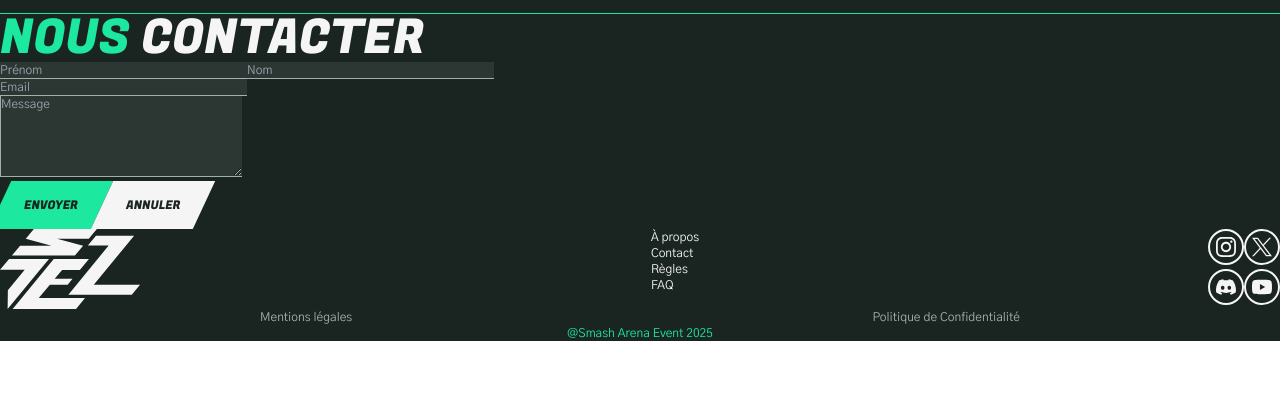
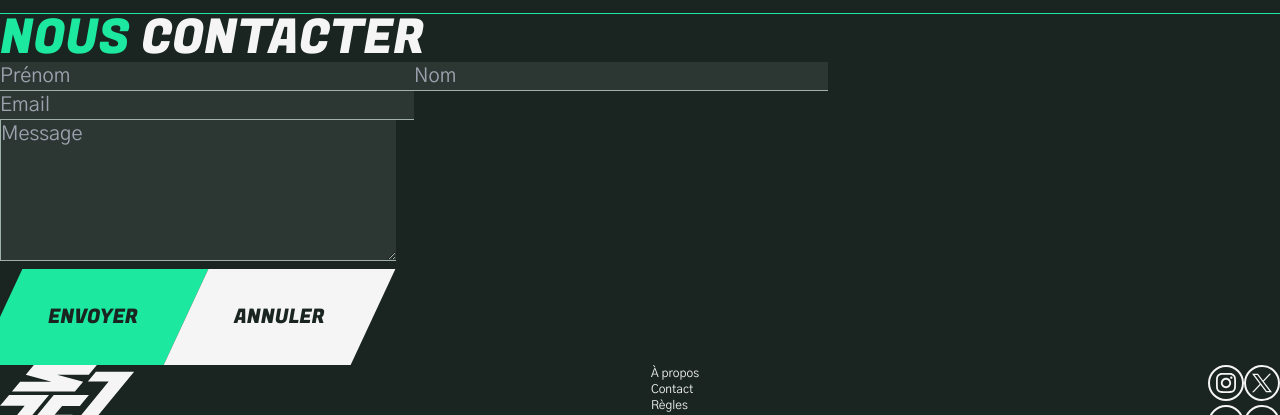
Before and after one commit to SmashArenaEvent/site_vitrine_SAE_2025, a Vue app: page / in a window 1280 px wide. Shown: the part 4170-4585 px from the top of the page. Before the commit the page ends 4511 px from the top, so only its background shows below. Built offline with nearby package versions, Linux system fonts and the light colour scheme.

Commit message:
préparatif responsive formulaire

```diff
--- a/src/components/Formulaire.vue
+++ b/src/components/Formulaire.vue
@@ -1,6 +1,6 @@
 <!-- eslint-disable vue/multi-word-component-names -->
 <template>
-    <form class="text-Gris_clair" @submit.prevent="submitForm">
+    <form class="text-Gris_clair lg:text-xl	" @submit.prevent="submitForm">
         <div class="lg:flex">
             <div>
                 <input class="bg-Gris border-b border-Gris_clair" type="text" name="firstName" v-model="form.firstName" placeholder="Prénom"/>
@@ -16,8 +16,8 @@
             <textarea class="bg-Gris border-l border-b border-Gris_clair" rows="5" name="message" v-model="form.message" placeholder="Message"/>
         </div>
         <div>
-            <button class="bg-Tonic h-12 -skew-x-[25deg]"><input class="font-fugaz-one uppercase text-Noir px-6 skew-x-[25deg]" type="submit" value="Envoyer"/></button>
-            <button class="bg-Blanc h-12 -skew-x-[25deg]"><input class="font-fugaz-one uppercase text-Noir px-6 skew-x-[25deg]" type="reset" value="Annuler"/></button>
+            <button class="bg-Tonic h-12 lg:h-24 -skew-x-[25deg]"><input class="font-fugaz-one uppercase text-Noir px-6 lg:px-12 skew-x-[25deg]" type="submit" value="Envoyer"/></button>
+            <button class="bg-Blanc h-12 lg:h-24 -skew-x-[25deg]"><input class="font-fugaz-one uppercase text-Noir px-6 lg:px-12 skew-x-[25deg]" type="reset" value="Annuler"/></button>
         </div>
     </form>
 </template>
```
